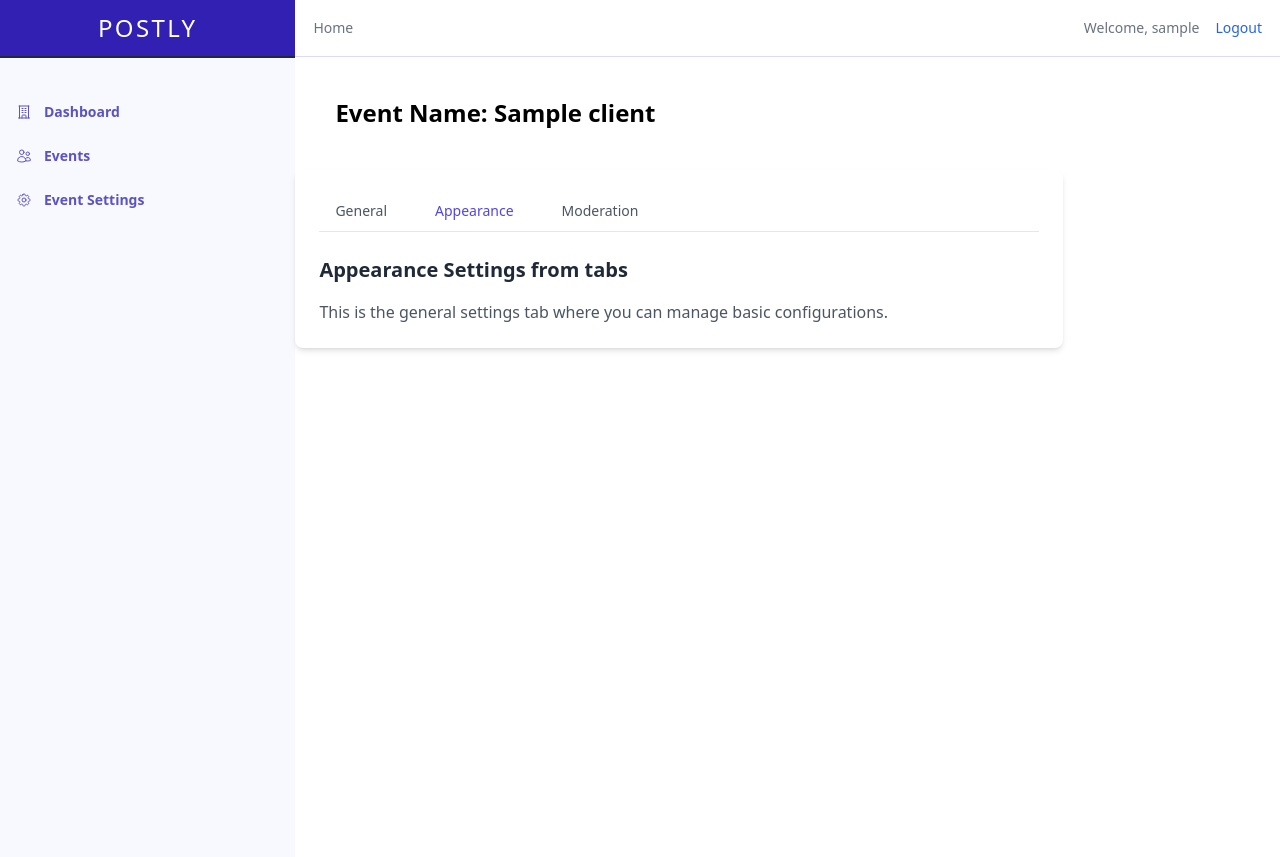
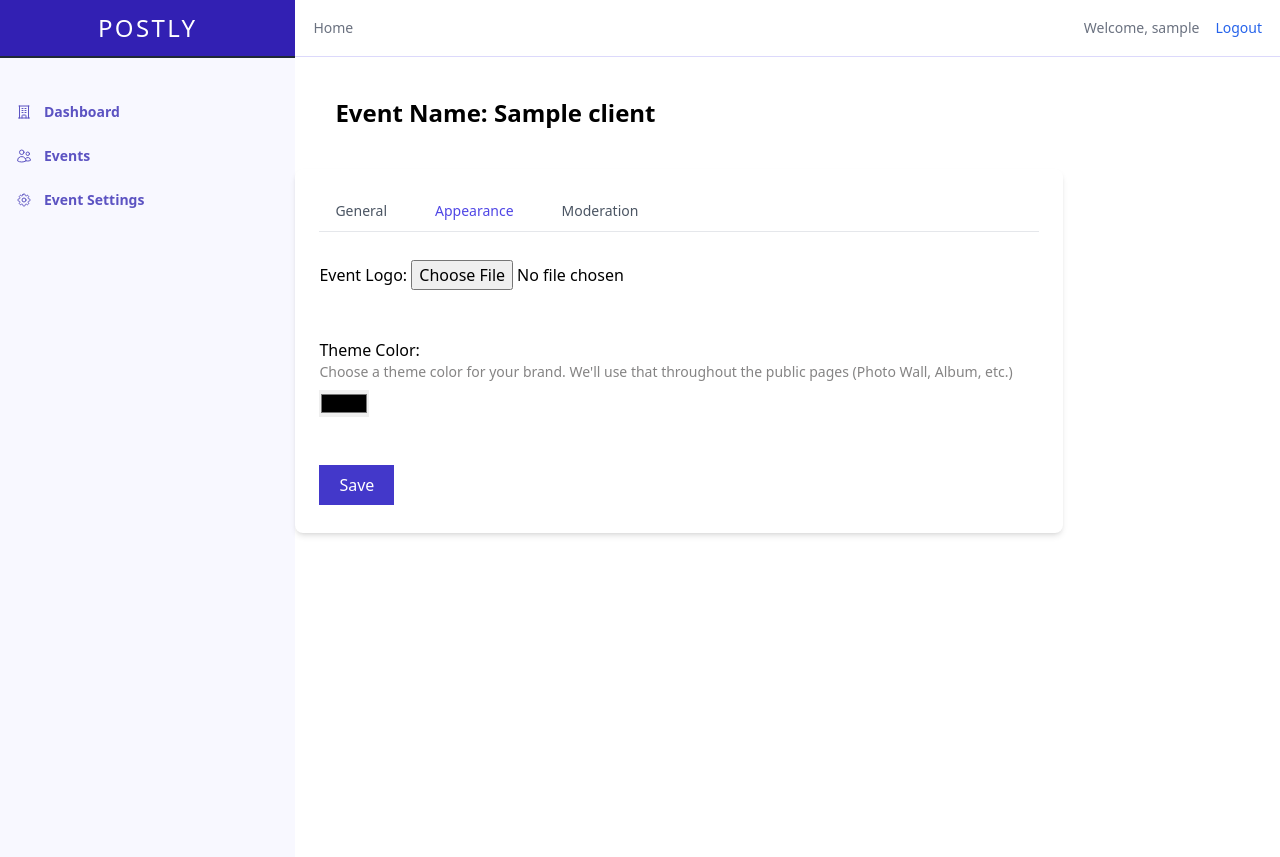
Before and after one commit to abesamislyndon/python_inventory, a Django app: template inven/app/clients/templates/clients/event_settings.html in a window 1280 px wide, after a click on "Appearance". Run offline with Django 5.2, Linux system fonts and the light colour scheme; a user stored in the database is signed in; tables that the repository leaves empty hold one stand-in row (values such as "Sample post"); the template is opened without the code that fills it: values that come from a table or form of the project are taken from there, most other values are stand-ins (such as "Sample title", 1, 10 or a date in 2020); data that the repository does not hold is empty; style sheets or scripts are compiled from the project's sources; some libraries are stand-ins or nearby versions.

Commit message:
add event settings for theme colors

```diff
--- a/inven/app/accounts/templates/accounts/login.html
+++ b/inven/app/accounts/templates/accounts/login.html
@@ -2,10 +2,10 @@
 {% block title %}Login{% endblock %}
 {% block content %}
 <!-- login component -->
-<div class="flex items-center justify-center min-h-screen bg-white">
+<div class="flex items-center justify-center min-h-screen bg-[#5141ff]">
     <div class="bg-white mx-auto shadow-lg rounded-md flex w-full max-w-4xl overflow-hidden border border-gray-200">
         <!-- Banner Section -->
-        <div class="hidden md:flex flex-1 bg-[#3220b3] text-white items-center justify-center p-8">
+        <div class="hidden md:flex flex-1 bg-[#fff] text-[#5141ff]] items-center justify-center p-8">
             <div class="text-center">
                 <h2 class="text-3xl font-bold">POSTLY</h2>
                 <p class="mt-4">Your journey starts here.</p>
--- a/inven/app/clients/forms.py
+++ b/inven/app/clients/forms.py
@@ -37,3 +37,50 @@ class GuestForm(forms.ModelForm):
                 'class': 'block w-full text-gray-700 py-2 px-3 border rounded',
             }),
         }
+
+
+
+
+class MessageBoardForm(forms.ModelForm):
+    event_logo = forms.ImageField(
+        required=False,
+        label="Event Logo",
+        widget=forms.ClearableFileInput(attrs={"class": "form-control"}),
+    )
+    theme_color = forms.CharField(
+        required=False,
+        label="Theme Color",
+        widget=forms.TextInput(attrs={"type": "color", "class": "form-control mt-2 mb-2"}),
+    )
+
+    class Meta:
+        model = Client
+        fields = ["event_logo", "theme_color"]
+
+    def __init__(self, *args, **kwargs):
+        super().__init__(*args, **kwargs)
+        # Prepopulate the theme_color field from theme_settings if available
+        if self.instance and self.instance.theme_settings:
+            self.fields["theme_color"].initial = self.instance.theme_settings.get("theme_color", "#FF5733")
+
+    def clean(self):
+        cleaned_data = super().clean()
+        theme_color = cleaned_data.get("theme_color")
+
+        # Validate or set a default theme color
+        if not theme_color:
+            theme_color = "#FF5733"  # Default color
+        cleaned_data["theme_color"] = theme_color
+
+        return cleaned_data
+
+    def save(self, commit=True):
+        instance = super().save(commit=False)
+        theme_color = self.cleaned_data.get("theme_color", "#FF5733")
+
+        # Update theme_settings with the selected color
+        instance.theme_settings = {"theme_color": theme_color}
+
+        if commit:
+            instance.save()
+        return instance
--- a/inven/app/clients/models.py
+++ b/inven/app/clients/models.py
@@ -1,7 +1,7 @@
 # models.py
-
 from django.db import models
 
+# Event model
 class Client(models.Model):
     event_name = models.CharField(max_length=100)  # Renamed from client_name
     guest_count = models.IntegerField()
@@ -10,11 +10,11 @@ class Client(models.Model):
     client_url = models.CharField(max_length=255, null=True, blank=True)
     event_date = models.DateTimeField(null=True, blank=True)
     event_type = models.CharField(max_length=100, null=True, blank=True)
+    event_logo = models.ImageField(upload_to='event_logos/', blank=True, null=True)
+    # theme_settings = models.JSONField(default=dict)
+    theme_settings = models.JSONField(default=dict, blank=True)
 
-
-
-
-
+#Event Message
 class ClientMsg(models.Model):
     guest_name = models.CharField(max_length=100)
     client = models.ForeignKey(Client, on_delete=models.CASCADE)  # Corrected field name
--- a/inven/app/clients/templates/clients/message_board.html
+++ b/inven/app/clients/templates/clients/message_board.html
@@ -62,7 +62,7 @@
 
   </style>
 </head>
-<body class="bg-gray-100 p-6">
+<body class="bg-[{{client.theme_settings.theme_color}}] p-6">
 
   <div class="container mx-auto">
     <h1 class="mt-10 mb-20 text-3xl font-bold  text-center">{{ client.event_name }}</h1>
--- a/inven/app/clients/templates/clients/tabs/appearance.html
+++ b/inven/app/clients/templates/clients/tabs/appearance.html
@@ -1,2 +1,15 @@
-<h2 class="text-xl font-bold text-gray-800">Appearance Settings from tabs</h2>
-<p class="mt-4 text-gray-600">This is the general settings tab where you can manage basic configurations.</p>
+<div class="container mx-auto py-1">
+<form method="POST" enctype="multipart/form-data">
+    {% csrf_token %}
+    <div class="form-group">
+        {{ form.event_logo.label_tag }}
+        {{ form.event_logo }}
+    </div>
+    <div class="form-group mt-12">
+        {{ form.theme_color.label_tag }}
+        <p class="text-sm text-[#858484]">Choose a theme color for your brand. We'll use that throughout the public pages (Photo Wall, Album, etc.)</p>
+        {{ form.theme_color }}
+    </div>
+    <button type="submit" class="bg-indigo-700 mt-10 text-[#fff] px-5 py-2">Save</button>
+</form>
+</div>
--- a/inven/app/clients/templates/clients/tabs/general.html
+++ b/inven/app/clients/templates/clients/tabs/general.html
@@ -1,2 +1,2 @@
 <h2 class="text-xl font-bold text-gray-800">General Settings from tabs</h2>
-<p class="mt-4 text-gray-600">This is the general settings tp update your photo wall</p>
+<p>List of all </p>
```
Also changed, not shown: inven/app/clients/views.py (+17 -9 lines), inven/app/clients/migrations/0006_client_theme_settings.py (added), inven/app/clients/migrations/0007_client_event_logo.py (added), inven/app/clients/migrations/0008_alter_client_theme_settings.py (added), inven/app/clients/templates/clients/event_settings.html (line endings or trailing spaces), inven/media/event_logos/Screenshot_2025-01-20_at_10.48.14AM.png (added), inven/media/event_logos/soonsengtransport.sg-3.jpeg (added), inven/media/event_logos/soonsengtransport_Sx3Gr4p.sg-3.jpeg (added), 1 other file.
